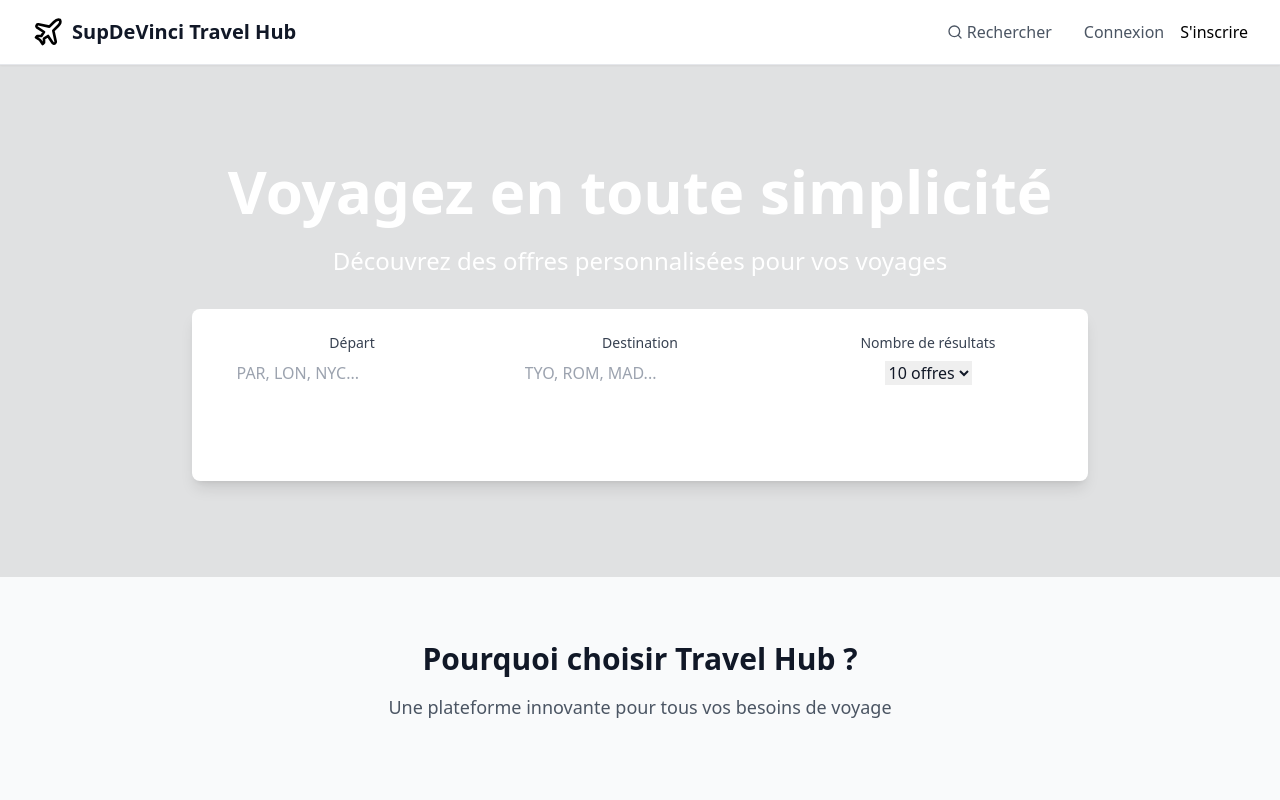
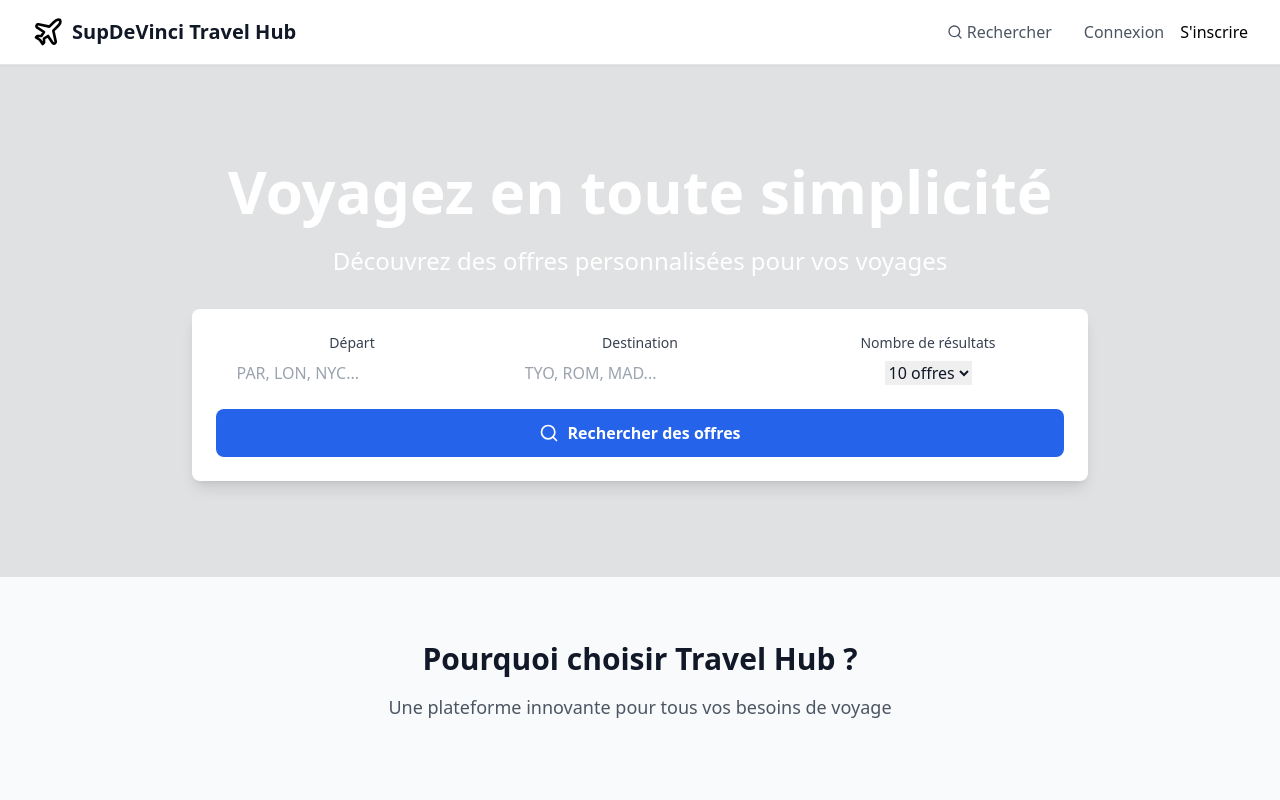
Before and after one commit to IslemHaroun/travel-hub, a React (Create React App) app in the folder sth-frontend/: page / in a window 1280 px wide. Shown: the top 800 px of the page. Built offline with nearby package versions, Linux system fonts and the light colour scheme; no server answers.

Commit message:
fix display button search

```diff
--- a/sth-frontend/src/pages/Home.js
+++ b/sth-frontend/src/pages/Home.js
@@ -90,7 +90,7 @@ const Home = () => {
 
 <button
   type="submit"
-                  className="w-full mt-6 bg-primary-600 hover:bg-primary-700 text-white font-bold py-3 px-6 rounded-lg transition-colors duration-200 flex items-center justify-center space-x-2"
+  className="w-full mt-6 bg-blue-600 hover:bg-blue-700 text-white font-bold py-3 px-6 rounded-lg transition-colors duration-200 flex items-center justify-center space-x-2"
 >
   <Search className="h-5 w-5" />
   <span>Rechercher des offres</span>
```
Lines whose indentation alone changed are shown as unchanged.
